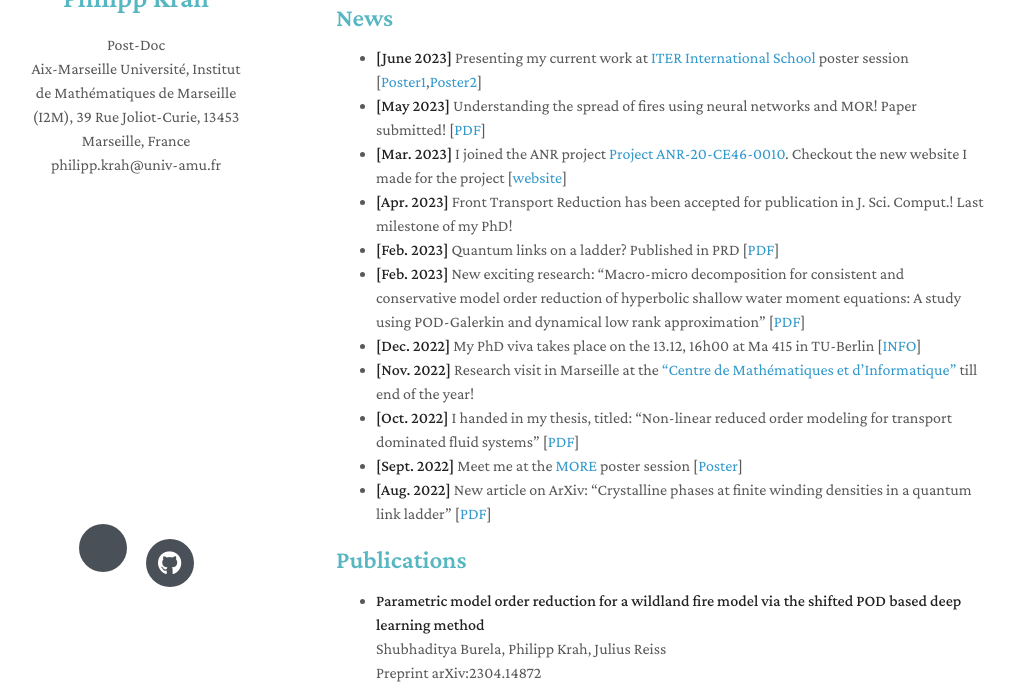
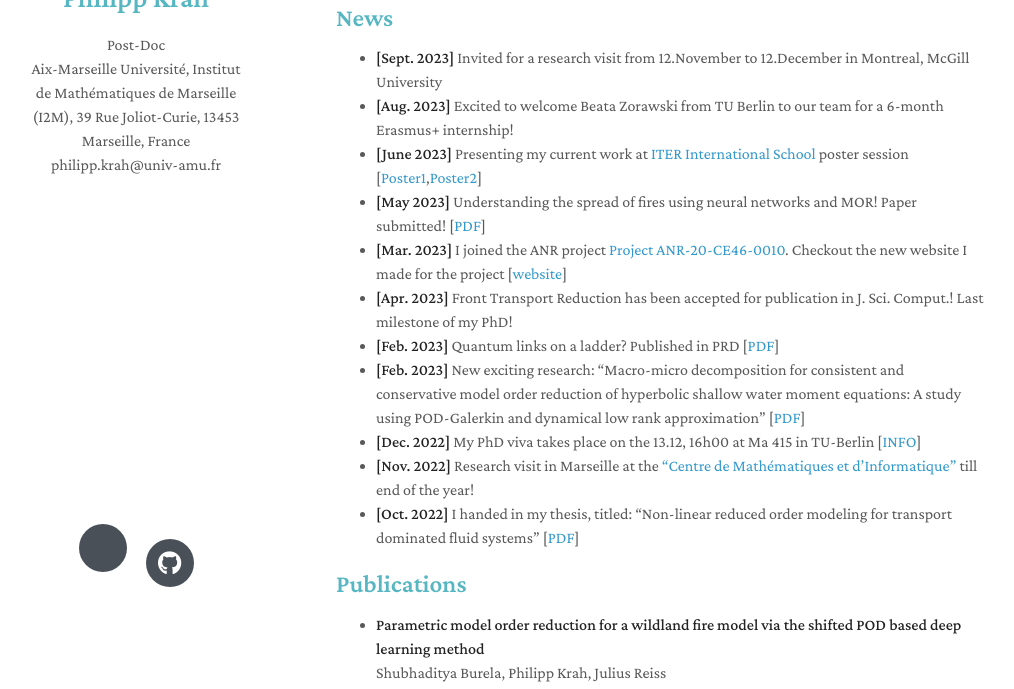
Before and after one commit to Philipp137/Philipp137.github.io, a Jekyll site: the page built from index.markdown, in a window 1280 px wide and 900 px high, scrolled down 277 px, cut to the strip 211-900 px from the top of the window. Shown: the whole strip, without its empty margins (134-1148 px from the left). Built offline with Jekyll 4.4.1, drawn with Linux system fonts in a browser that asks for light colours; nearby versions of some CDN libraries; a style sheet for code colours, icons or effects is not loaded.

Commit message:
research visit, beata intern

```diff
--- a/index.markdown
+++ b/index.markdown
@@ -18,6 +18,8 @@ Physics-love, Algorithms-fun, [Rhythm-freedom](https://soundcloud.com/massesandb
 
 ## News
 
+- **[Sept. 2023]** Invited for a research visit from 12.November to 12.December in Montreal, McGill University
+- **[Aug. 2023]** Excited to welcome Beata Zorawski from TU Berlin to our team for a 6-month Erasmus+ internship!
 - **[June 2023]** Presenting my current work at [ITER International School](https://iis2023.sciencesconf.org/) poster session [[Poster1](https://Philipp137.github.io/assets/poster/20230628_Poster_KrahYinBergmannNaveSchneider.pdf),[Poster2](https://Philipp137.github.io/assets/poster/20230628_Poster_KoellermeierKrah.pdf)]
 - **[May 2023]** Understanding the spread of fires using neural networks and MOR! Paper submitted! [[PDF](https://arxiv.org/pdf/2304.14872.pdf)]
 - **[Mar. 2023]** I joined the ANR project [Project ANR-20-CE46-0010](https://anr.fr/Projet-ANR-20-CE46-0010). Checkout the new website I made for the project [[website](https://characteristicmappingmethod.github.io/)]
@@ -27,8 +29,6 @@ Physics-love, Algorithms-fun, [Rhythm-freedom](https://soundcloud.com/massesandb
 - **[Dec. 2022]** My PhD viva takes place on the 13.12, 16h00 at Ma 415 in TU-Berlin [[INFO](https://Philipp137.github.io/assets/other/invite_PhD_Krah.pdf)]
 - **[Nov. 2022]** Research visit in Marseille at the ["Centre de Mathématiques et d'Informatique"](http://www.i2m.univ-amu.fr/en/home/) till end of the year!
 - **[Oct. 2022]** I handed in my thesis, titled: "Non-linear reduced order modeling for transport dominated fluid systems" [[PDF](https://api-depositonce.tu-berlin.de/server/api/core/bitstreams/ed4a9828-2563-442a-8062-84f7989975ce/content)]
-- **[Sept. 2022]** Meet me at the [MORE](https://more.sciencesconf.org) poster session [[Poster](https://Philipp137.github.io/assets/poster/Poster_KoellermeierKrahKusch.pdf)]
-- **[Aug. 2022]** New article on ArXiv: "Crystalline phases at finite winding densities in a quantum link ladder" [[PDF](https://arxiv.org/pdf/2208.01964.pdf)]
 
 ## Publications
 
```
